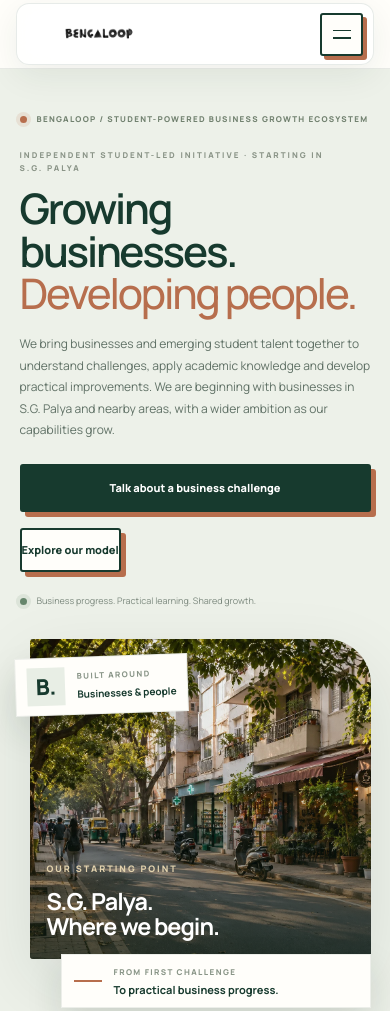
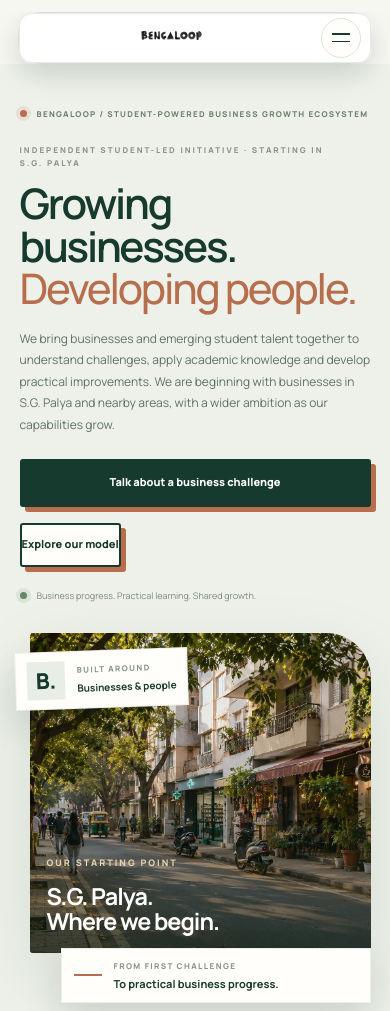
Before and after one commit to SUDDAGUNTEPALYA/sgpalya-website, a plain HTML site: page index.html in a window 390 px wide. Shown: the top 1011 px of the page. Drawn offline with Linux system fonts and the light colour scheme.

Commit message:
Finalize floating rounded homepage navigation bar

```diff
--- a/agency.css
+++ b/agency.css
@@ -438,18 +438,79 @@ body.agency-home{
 body.agency-home.nav-open{overflow:visible!important}
 
 
-/* Homepage header: increase the overall header height by approximately 25%.
-   Keep the logo dimensions and proportions unchanged. */
-.agency-home .site-header{padding-top:0;padding-bottom:0}
-.agency-home .site-header .header-inner{height:70px;min-height:70px}
-.agency-home .site-header .brand img{display:block;width:168px;max-width:min(168px,calc(100vw - 120px));height:56px;object-fit:contain}
+/* FINAL HOMEPAGE NAVIGATION — floating, compact, rounded, and intentionally locked.
+   Desktop: 70px -> 56px (-20%). Tablet/mobile: 62px -> 49.6px (-20%).
+   The logo keeps its natural proportions and uses the full available vertical space. */
+.agency-home .site-header{
+  position:sticky!important;
+  top:12px!important;
+  width:91%;
+  max-width:1440px;
+  margin:12px auto 0;
+  padding:0!important;
+  border:1px solid #173a2e24;
+  border-radius:22px;
+  background:#fffefaF5;
+  box-shadow:0 10px 28px #102c2318;
+  backdrop-filter:blur(18px);
+  overflow:visible!important;
+}
+.agency-home .site-header .header-inner{
+  position:relative;
+  display:flex;
+  align-items:center;
+  justify-content:space-between;
+  width:100%;
+  height:56px;
+  min-height:56px;
+  margin:0 auto;
+  padding:0 9px 0 12px;
+  gap:10px;
+  box-sizing:border-box;
+}
+.agency-home .site-header .brand{
+  display:flex;
+  flex:1 1 auto;
+  align-items:center;
+  width:auto;
+  height:100%;
+  min-width:0;
+  max-width:calc(100% - 48px);
+  overflow:hidden;
+}
+.agency-home .site-header .brand img{
+  display:block;
+  width:auto!important;
+  height:calc(100% - 4px)!important;
+  max-width:100%!important;
+  max-height:100%;
+  object-fit:contain;
+  object-position:left center;
+}
+.agency-home .site-header .menu-toggle{
+  display:grid;
+  flex:0 0 40px;
+  place-items:center;
+  width:40px;
+  min-width:40px;
+  height:40px;
+  min-height:40px;
+  margin-left:auto;
+  border:1px solid #dce3d9;
+  border-radius:50%;
+  box-shadow:none;
+  background:#fffefa;
+}
 @media(max-width:820px){
-  .agency-home .site-header{padding-top:4px;padding-bottom:4px}
-  .agency-home .site-header .header-inner{height:62px;min-height:62px}
-  .agency-home .site-header .brand img{height:48px}
+  .agency-home .site-header .header-inner{
+    height:49.6px;
+    min-height:49.6px;
+  }
+  .agency-home .site-header .menu-toggle{
+    flex-basis:40px;
+    width:40px;
+    min-width:40px;
+    height:40px;
+    min-height:40px;
+  }
 }
-@media(max-width:600px){
-  .agency-home .site-header{padding-top:3px;padding-bottom:3px}
-  .agency-home .site-header .header-inner{height:62px;min-height:62px}
-  .agency-home .site-header .brand img{width:min(144px,calc(100vw - 106px));max-width:100%;height:48px}
-}
```
